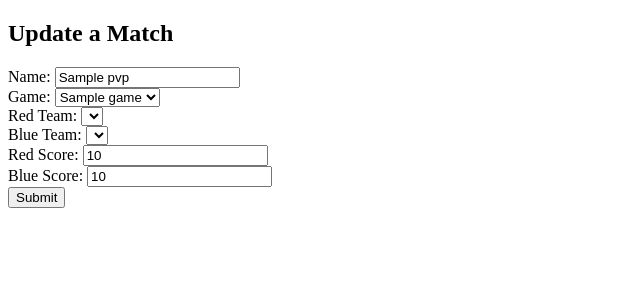
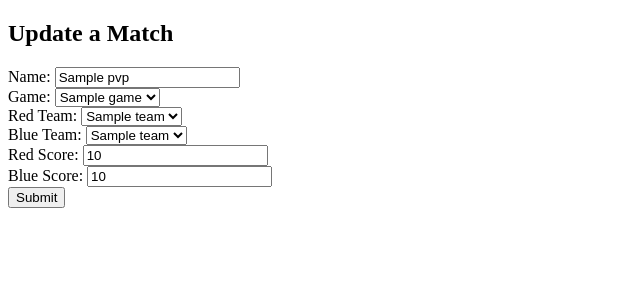
Before and after one commit to luisty94/project_r3s3t_brawl, a Flask app: page /pvps/1/edit in a window 1280 px wide. Shown: the part 260-560 px from the top of the page, without its empty margins (0-640 px from the left). Run offline with Flask 2, Linux system fonts and the light colour scheme; a database or web service that is not in the repository returns one stand-in record (values such as "Sample title"); lists and menus that the app fills with data are empty; some libraries are stand-ins or nearby versions.

Commit message:
ninth commit

```diff
--- a/controllers/pvp_controller.py
+++ b/controllers/pvp_controller.py
@@ -46,9 +46,8 @@
 def edit_pvp(id):
     pvp = pvp_repository.select(id)
     games = game_repository.select_all()
-    red_team = team_repository.select_all()
-    blue_team = team_repository.select_all()
-    return render_template('pvps/edit.html', pvp=pvp, games=games, red_team = red_team, blue_team = blue_team)
+    teams = team_repository.select_all()
+    return render_template('pvps/edit.html', pvp=pvp, games=games, teams=teams)
 
 # UPDATE
 @pvps_blueprint.route("/pvps/<id>", methods = ["POST"])
--- a/controllers/teams_controller.py
+++ b/controllers/teams_controller.py
@@ -44,6 +44,7 @@
 
     team = team_repository.select(id)
     games_played = team_repository.get_played_games(team)
+
     print("Here are the games played from the controller:")
     print(games_played)
     return render_template('teams/show.html', team = team, games_played = games_played)
--- a/repositories/team_repository.py
+++ b/repositories/team_repository.py
@@ -46,10 +46,10 @@
 def get_played_games(team):
     games = []
     # sql = "SELECT * FROM pvps LEFT JOIN games ON pvps.game_id = game.id WHERE blue_team_id = %s OR red_team_id = %s";
-    sql = "SELECT * FROM pvps LEFT JOIN games ON pvps.game_id = games.id WHERE red_team_id = %s AND blue_team_id = %s"
-    values = [team.id]
+    sql = "SELECT * FROM pvps LEFT JOIN games ON pvps.game_id = games.id WHERE red_team_id = %s OR blue_team_id = %s"
+    values = [team.id, team.id]
     results = run_sql(sql, values)
-    print(results)
+    print(team.id)
     for result in results:
         # Return PVP objects so we can show the name of the match instead of the name of the game being played
         game = Game(result["name"], result["id"])
--- a/templates/pvps/edit.html
+++ b/templates/pvps/edit.html
@@ -21,7 +21,7 @@
     </div>
     <div>
         <label for="red_team">Red Team:</label>
-        <select name="team_id" id="team">
+        <select name="red_team_id" id="team">
             {% for team in teams %}
             <option value="{{ team.id }}" {% if team.id == pvp.red_team.id %} selected {% endif %}>
                 {{ team.name }}
@@ -31,7 +31,7 @@
     </div>
     <div>
         <label for="blue_team">Blue Team:</label>
-        <select name="team_id" id="team">
+        <select name="blue_team_id" id="team">
             {% for team in teams %}
             <option value="{{ team.id }}" {% if team.id == pvp.blue_team.id %} selected {% endif %}>
                 {{ team.name }}
--- a/templates/pvps/new.html
+++ b/templates/pvps/new.html
@@ -20,7 +20,7 @@
     </div>
     <div>
         <label for="red_team">Red Team:</label>
-        <select name="team_id" id="team">
+        <select name="red_team_id" id="team">
             {% for team in teams %}
             <option value="{{ team.id }}">
                 {{ team.name }}
@@ -30,7 +30,7 @@
     </div>
     <div>
         <label for="blue_team">Blue Team:</label>
-        <select name="team_id" id="team">
+        <select name="blue_team_id" id="team">
             {% for team in teams %}
             <option value="{{ team.id }}">
                 {{ team.name }}
```
